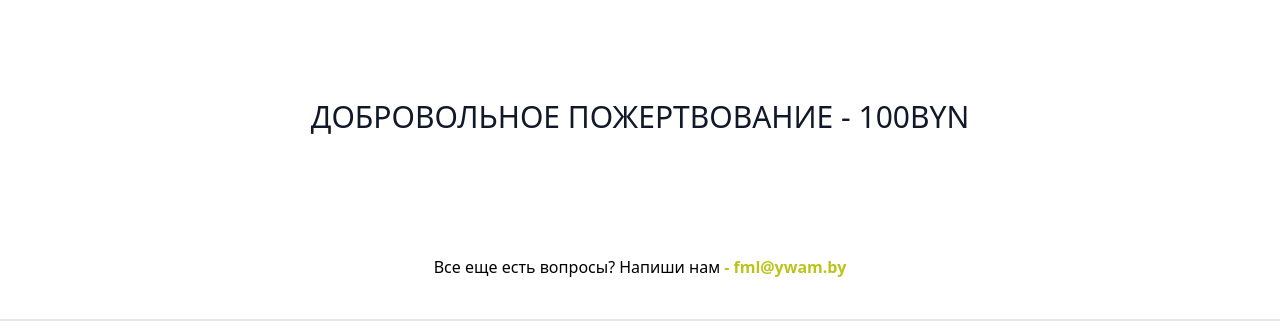
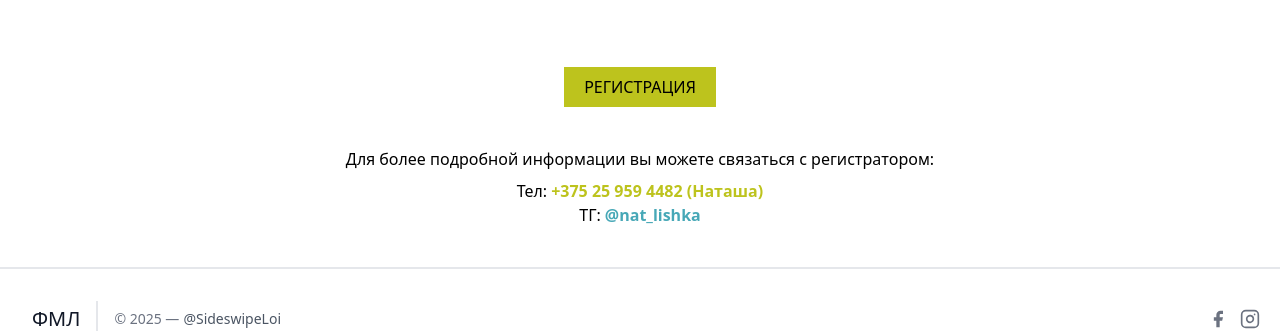
Before and after one commit to LashaLoi/fml, a Next.js app: page / in a window 1280 px wide. Shown: the part 4893-5224 px from the top of the page. Built offline with nearby package versions, Linux system fonts and the light colour scheme.

Commit message:
push updates

```diff
--- a/components/FAQ/index.tsx
+++ b/components/FAQ/index.tsx
@@ -4,14 +4,31 @@ export default function FAQ() {
       <div className="relative z-8 container px-4 mx-auto">
         <div className="md:max-w-4xl mx-auto">
           <p className="text-black text-center font-medium">
-            <span className="mr-1">Все еще есть вопросы?</span>
-            Напиши нам
-            <a
-              className="font-semibold text-[#BDC31D] hover:text-[#BDC31D95] ml-1"
-              href="mailto: fml@ywam.by"
-            >
-              - fml@ywam.by
-            </a>
+            Для более подробной информации вы можете связаться с регистратором:{" "}
+            <div className="flex flex-col mt-2">
+              <p>
+                 Тел:
+                <a
+                  className="font-semibold text-[#BDC31D] hover:text-[#BDC31D95] ml-1"
+                  href="https://t.me/nat_lishka"
+                  target="_blank"
+                  rel="noreferrer"
+                >
+                  +375 25 959 4482 (Наташа)
+                </a>
+              </p>
+              <p>
+                ТГ:
+                <a
+                  className="font-semibold text-[#47A8B7] hover:text-[#47A8B795] ml-1"
+                  href="https://t.me/nat_lishka"
+                  target="_blank"
+                  rel="noreferrer"
+                >
+                  @nat_lishka
+                </a>
+              </p>
+            </div>
           </p>
         </div>
       </div>
--- a/components/Price/index.tsx
+++ b/components/Price/index.tsx
@@ -1,3 +1,5 @@
+import Link from "next/link";
+
 export default function Price() {
   return (
     <>
@@ -11,14 +13,13 @@ export default function Price() {
           ></iframe>
         </div>
       </section> */}
-      <section className="text-gray-600 body-font">
-        <div className="container px-5 pt-8 mx-auto">
-          <div className="flex flex-col text-center w-full mb-20">
-            <h1 className="sm:text-3xl text-2xl font-medium title-font text-gray-900">
-              ДОБРОВОЛЬНОЕ ПОЖЕРТВОВАНИЕ - 100BYN
-            </h1>
-          </div>
-        </div>
+      <section className="flex justify-center">
+        <Link
+          href="/register"
+          className="relative px-5 py-2 text-black group bg-[#BDC31D] hover:bg-[#BDC31D95] active:bg-yellow-500  mx-auto"
+        >
+          РЕГИСТРАЦИЯ
+        </Link>
       </section>
     </>
   );
--- a/pages/register.tsx
+++ b/pages/register.tsx
@@ -168,7 +168,7 @@ export default function RegisterPage() {
         />
         <Textarea
           defaultValue="..."
-          label="ДЕТИ, КОТОРЫЕ ПОЕДУ С ВАМИ НА ФМЛ (ФИО, ВОЗРАСТ)"
+          label="ДЕТИ, КОТОРЫЕ ПОЕДУТ С ВАМИ НА ФМЛ (ФИО, ВОЗРАСТ)"
           name="children"
           register={register}
           placeholder="..."
@@ -197,7 +197,46 @@ export default function RegisterPage() {
           register={register}
           placeholder="..."
         />
-        <div className="flex flex-wrap items-center justify-around -mx-4 mb-8 pb-6  border-opacity-20">
+        <div className="">
+          <div className="font-bold mb-4">
+            Добровольное пожертвование - 100 BYN*
+          </div>
+
+          <div className="mb-4">
+            <span className="text-red-300">*</span>Обращаем ваше внимание, что
+            регистрация считается окончательной после внесения пожертвования.
+            После 10.01.2025 сумма пожертвования составит 120 BYN.
+          </div>
+
+          <div className="text-black font-medium mb-8">
+            Для более подробной информации вы можете связаться с регистратором:{" "}
+            <div className="flex flex-col mt-2">
+              <div>
+                Тел:
+                <a
+                  className="font-semibold text-[#BDC31D] hover:text-[#BDC31D95] ml-1"
+                  href="https://t.me/nat_lishka"
+                  target="_blank"
+                  rel="noreferrer"
+                >
+                  +375 25 959 4482 (Наташа)
+                </a>
+              </div>
+              <div>
+                ТГ:
+                <a
+                  className="font-semibold text-[#47A8B7] hover:text-[#47A8B795] ml-1"
+                  href="https://t.me/nat_lishka"
+                  target="_blank"
+                  rel="noreferrer"
+                >
+                  @nat_lishka
+                </a>
+              </div>
+            </div>
+          </div>
+        </div>
+        <div className="flex flex-wrap items-center justify-around -mx-4 mb-2 pb-6  border-opacity-20">
           <button
             type="reset"
             className="relative px-5 py-2 font-medium text-white group mr-10"
```
